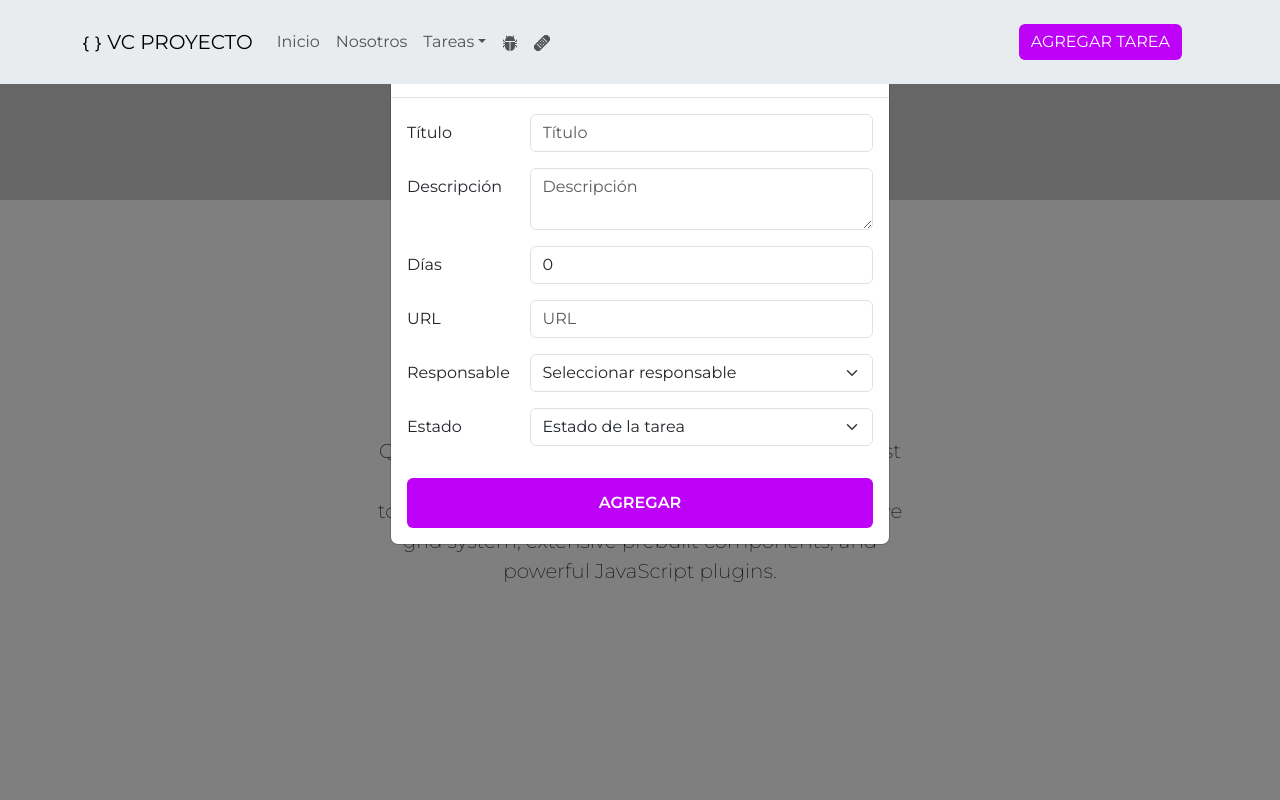
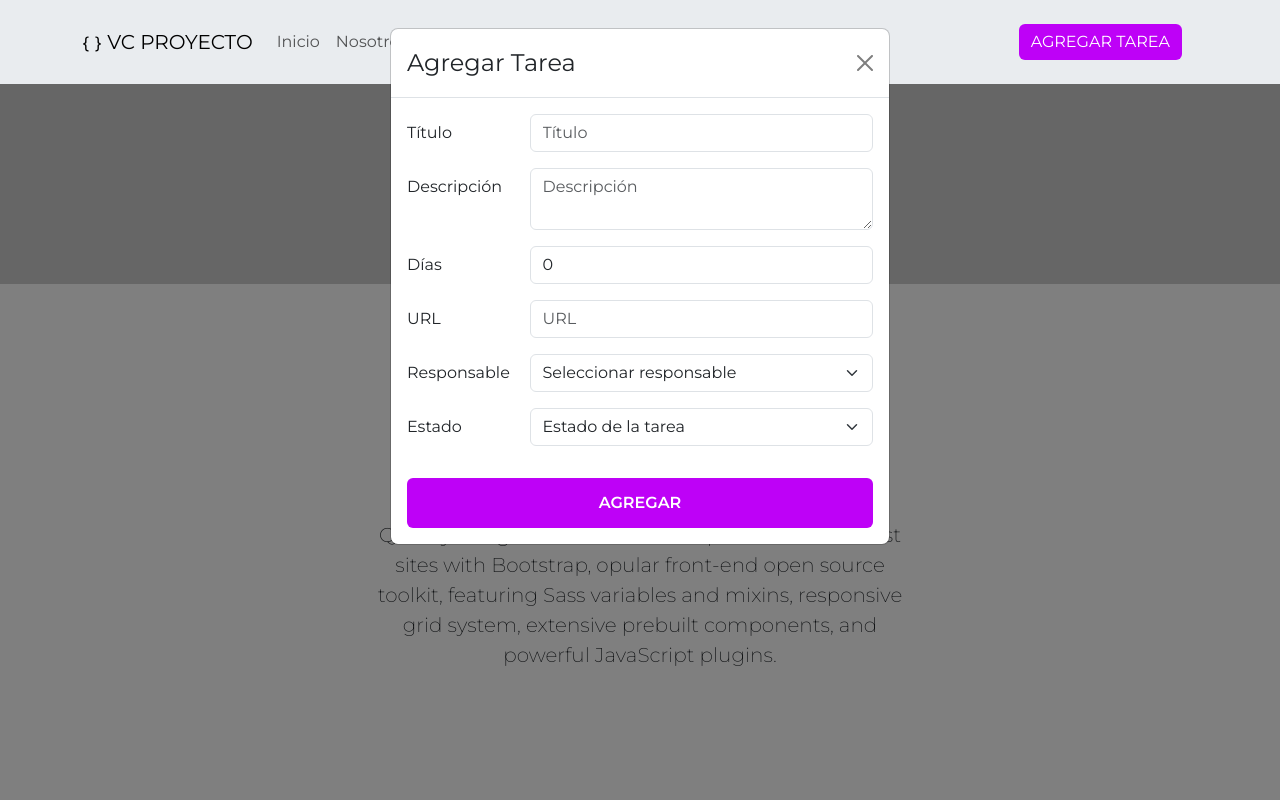
Before and after one commit to vcesarini/ProyectoFinal_frontEnd, a React (Vite) app: page /nosotros in a window 1280 px wide. Both pictures are taken after a click on the button "AGREGAR TAREA". Shown: the top 800 px of the page. Built offline with nearby package versions, Linux system fonts and the light colour scheme; the HTML template or start-up script is replaced by a standard one.

Commit message:
fixed z-index

```diff
--- a/src/app.css
+++ b/src/app.css
@@ -102,7 +102,7 @@ white-space: pre-wrap;
         height: 600px;
         object-fit: cover;
     }
-    .marginTop-carousel {
+    .marginTop-fixed {
         margin-top: 84px;
     }
 
@@ -130,7 +130,7 @@ white-space: pre-wrap;
     .resp-tiempo {
         padding: 20px;
     }
-    .marginTop-carousel {
+    .marginTop-fixed {
         margin-top: 124px;
     }
   }
--- a/src/components/CarouselHome/CarouselHome.tsx
+++ b/src/components/CarouselHome/CarouselHome.tsx
@@ -2,7 +2,7 @@ import Carousel from 'react-bootstrap/Carousel';
 
 const CarouselHome = () => {
   return (
-    <Carousel className='marginTop-carousel'>
+    <Carousel className='marginTop-fixed'>
       <Carousel.Item>
         <img
         className='d-block w-100 slide-home'
--- a/src/components/ModalAgregarTarea/ModalAgregarTarea.tsx
+++ b/src/components/ModalAgregarTarea/ModalAgregarTarea.tsx
@@ -44,7 +44,7 @@ const ModalAgregarTarea: React.FC<ModalAgregarTareaProps> = ({showModal, handleC
     });
 
     return (
-            <Modal show={showModal} onHide={handleClose}>
+            <Modal show={showModal} onHide={handleClose} style={{ zIndex: '99999' }}>
 
             <Modal.Header closeButton>
                 <Modal.Title> Agregar Tarea </Modal.Title>
--- a/src/pages/DetalleTareaPage.tsx
+++ b/src/pages/DetalleTareaPage.tsx
@@ -4,7 +4,7 @@ import DetalleTarea from "../components/DetalleTarea/DetalleTarea"
 
 const DetalleTareaPage = () => {
   return (
-    <>
+    <div className="marginTop-fixed">
     <div className="d-none d-sm-block">
       <HeroImage url="https://fakeimg.pl/1920x200/fc36eb/ffffff?text=Detalle de la tarea"/>
     </div>
@@ -13,7 +13,7 @@ const DetalleTareaPage = () => {
           <DetalleTarea/>
         </Row>
       </Container>
-    </>
+    </div>
   )
 }
 
--- a/src/pages/Nosotros.tsx
+++ b/src/pages/Nosotros.tsx
@@ -4,8 +4,10 @@ import { BsPersonRaisedHand } from "react-icons/bs"
 
 const Nosotros = () => {
   return (
-    <>
-      <HeroImage url="https://fakeimg.pl/1920x300/00a8a7/ffffff?text=Nosotros" />
+    <div className="marginTop-fixed">
+      <div className="d-none d-sm-block">
+        <HeroImage url="https://fakeimg.pl/1920x300/00a8a7/ffffff?text=Nosotros" />
+      </div>
       <Container className="mt-5">
         <Row className='d-flex justify-content-center'>
         <div className="px-4 py-5 text-center">
@@ -21,7 +23,7 @@ const Nosotros = () => {
         </div>
         </Row>
       </Container>
-    </>
+    </div>
   )
 }
 
```
